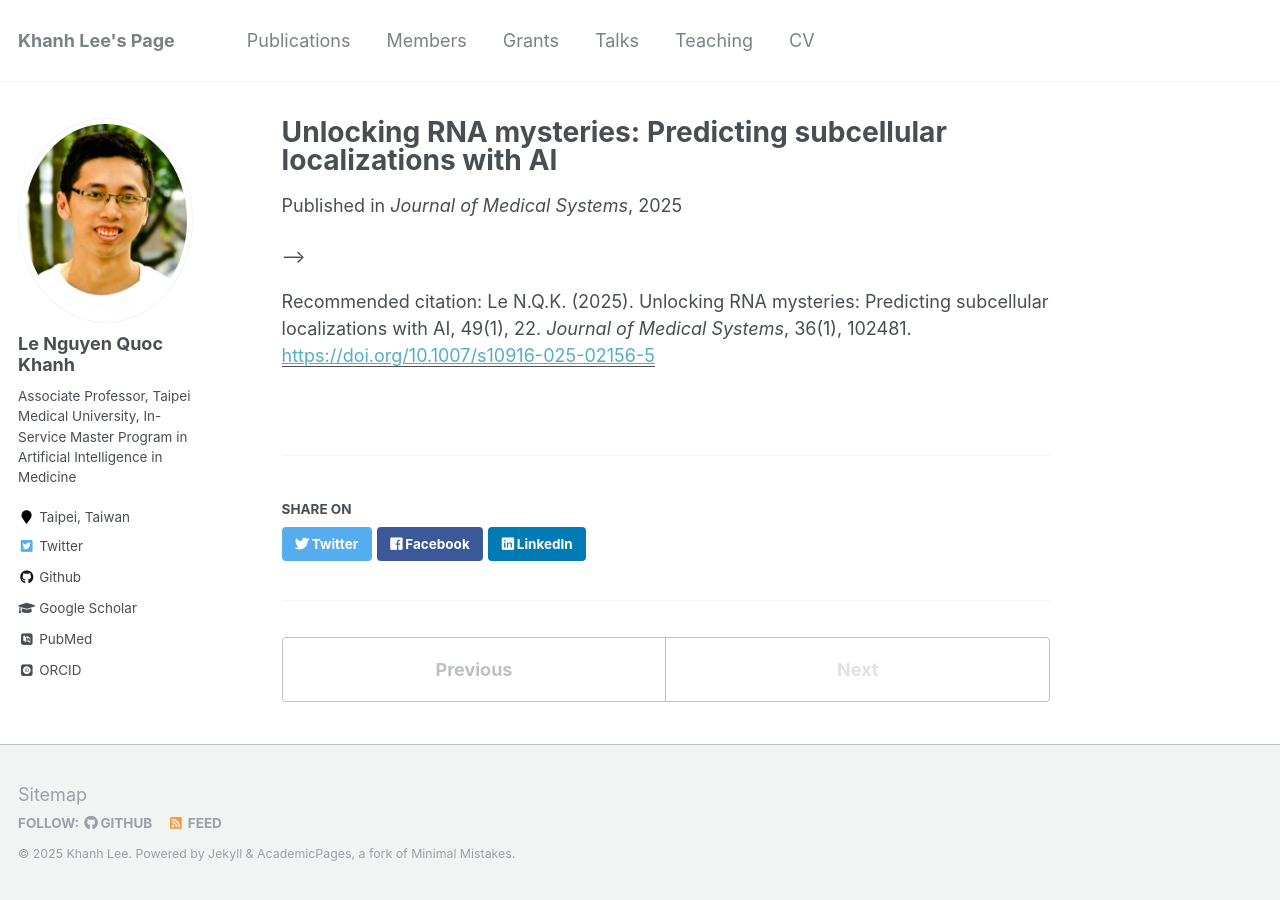
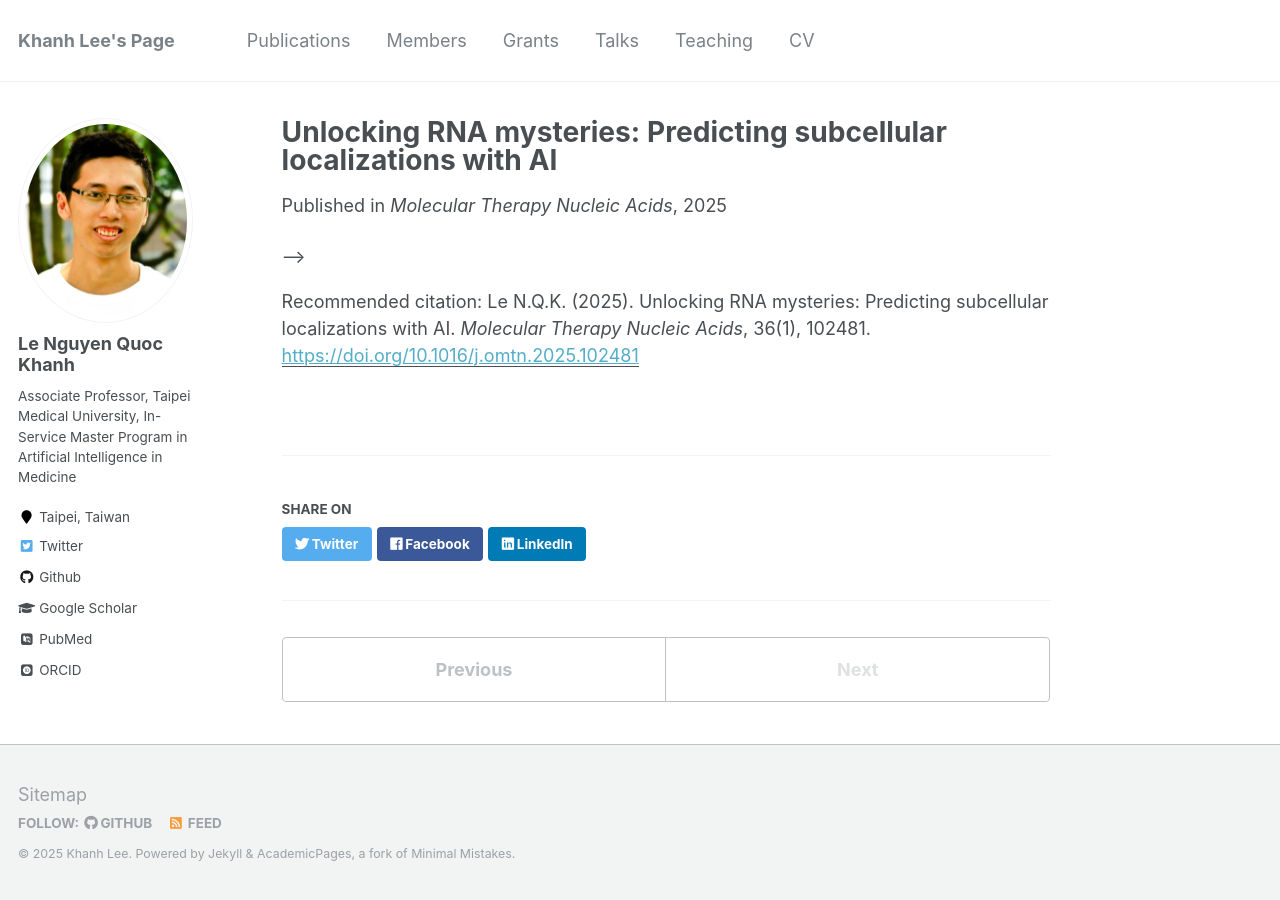
Before and after one commit to khanhlee/khanhlee.github.io, a Jekyll site: the page built from _publications/2025-02-21-UnlockingRNA.md, in a window 1280 px wide. Built offline with Jekyll 4.4.1, drawn with Linux system fonts in a browser that asks for light colours; some web fonts are replaced.

Commit message:
Update 2025-02-21-UnlockingRNA.md

```diff
--- a/_publications/2025-02-21-UnlockingRNA.md
+++ b/_publications/2025-02-21-UnlockingRNA.md
@@ -3,7 +3,7 @@ title: "Unlocking RNA mysteries: Predicting subcellular localizations with AI"
 collection: publications
 permalink: /publication/2025-02-21-UnlockingRNA
 date: 2025-02-21
-venue: 'Journal of Medical Systems'
-paperurl: 'https://doi.org/10.1007/s10916-025-02156-5'
-citation: 'Le N.Q.K. (2025). Unlocking RNA mysteries: Predicting subcellular localizations with AI, 49(1), 22. <i>Journal of Medical Systems</i>, 36(1), 102481.'
+venue: 'Molecular Therapy Nucleic Acids'
+paperurl: 'https://doi.org/10.1016/j.omtn.2025.102481'
+citation: 'Le N.Q.K. (2025). Unlocking RNA mysteries: Predicting subcellular localizations with AI. <i>Molecular Therapy Nucleic Acids</i>, 36(1), 102481.'
 ---
```
